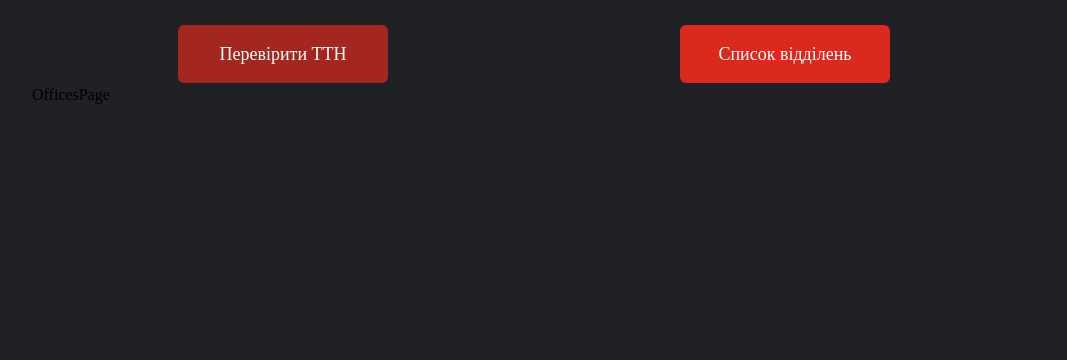
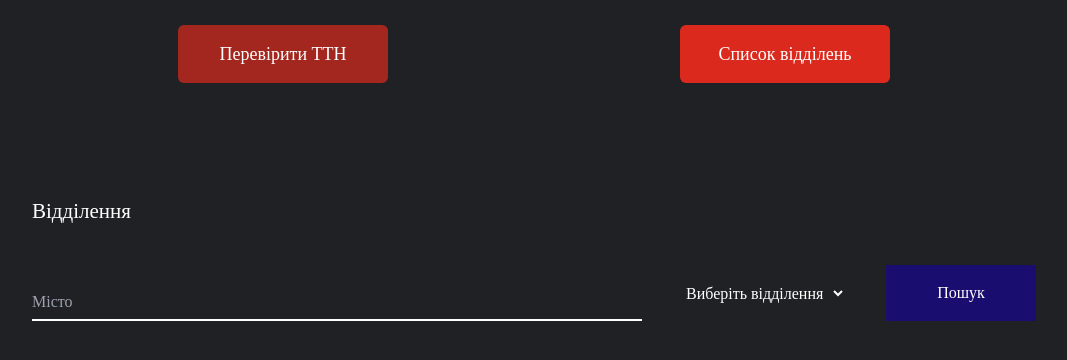
Before and after one commit to bambuuk/nova-poshta-tracking, a JavaScript app: page /offices in a window 1280 px wide. Shown: the top 360 px of the page, without its empty margins (106-1173 px from the left). Built offline with nearby package versions, Linux system fonts and the light colour scheme; the HTML template or start-up script is replaced by a standard one.

Commit message:
created OfficesSearchPanel

```diff
--- /dev/null
+++ b/src/components/OfficesSearchPanel.js
@@ -0,0 +1,33 @@
+const OfficesSearchPanel = () => {
+  return (
+    <div>
+      <div className="mt-28 flex flex-col">
+        <h2 className="text-white text-[21px] font-medium leading-8">
+          Відділення
+        </h2>
+        <div className="mt-[38px]">
+          <form className="flex flex-col sm:flex-row gap-[40px]">
+            <div className="w-full relative">
+              <input
+                type="text"
+                required
+                placeholder="Місто"
+                className="w-full bg-transparent border-b-2 border-solid border-white outline-none text-white focus:border-[#11e962] pb-[5px] pl-[0px] pt-[25px] transition-all placeholder:transition-transform focus:placeholder:transition-transform focus:placeholder:translate-y-[-25px] duration-300 focus:placeholder:text-[#11e962] "
+              />
+            </div>
+            <select name="OfficeType" className="text-white bg-transparent font-base font-medium outline-none cursor-pointer">
+              <option className="bg-[#202124]">Виберіть відділення</option>
+              <option className="bg-[#202124]" value="under30kg">Поштове відділення</option>
+              <option className="bg-[#202124]" value="more30kg">Вантажне відділення</option>
+            </select>
+            <button className="bg-[#190E6F] hover:bg-[#454dc0] min-w-[150px] max-w-[200px] py-2 text-white font-base font-medium transition-all active:scale-[0.9]">
+              Пошук
+            </button>
+          </form>
+        </div>
+      </div>
+    </div>
+  );
+};
+
+export default OfficesSearchPanel;
--- a/src/index.css
+++ b/src/index.css
@@ -16,4 +16,13 @@
     appearance: none;
     margin: 0;
   }
+
+  input:-webkit-autofill,
+  input:-webkit-autofill:hover,
+  input:-webkit-autofill:focus,
+  input:-webkit-autofill:active {
+    transition: background-color 5000s;
+    -webkit-background-: transparent !important;
+    -webkit-text-fill-color: #fff !important;
+  }
 }
--- a/src/pages/OfficesPage.js
+++ b/src/pages/OfficesPage.js
@@ -1,8 +1,9 @@
+import OfficesSearchPanel from "../components/OfficesSearchPanel";
 
 const OfficesPage = () => {
   return (
     <div>
-      OfficesPage
+      <OfficesSearchPanel />
     </div>
   )
 }
```
